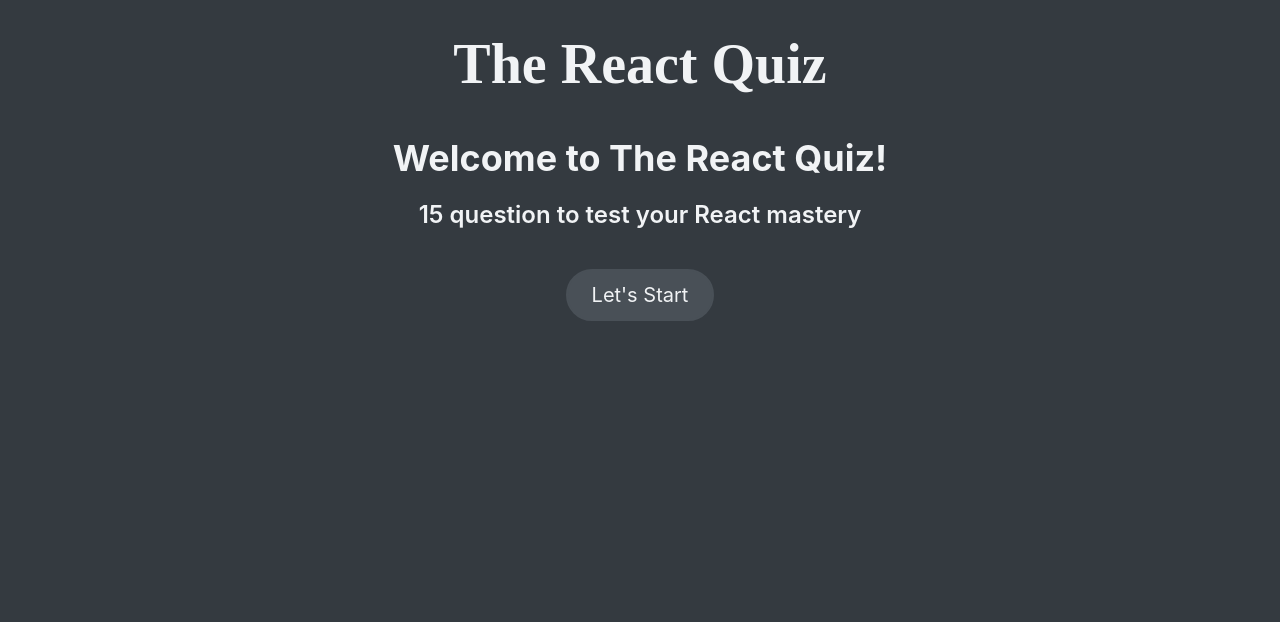
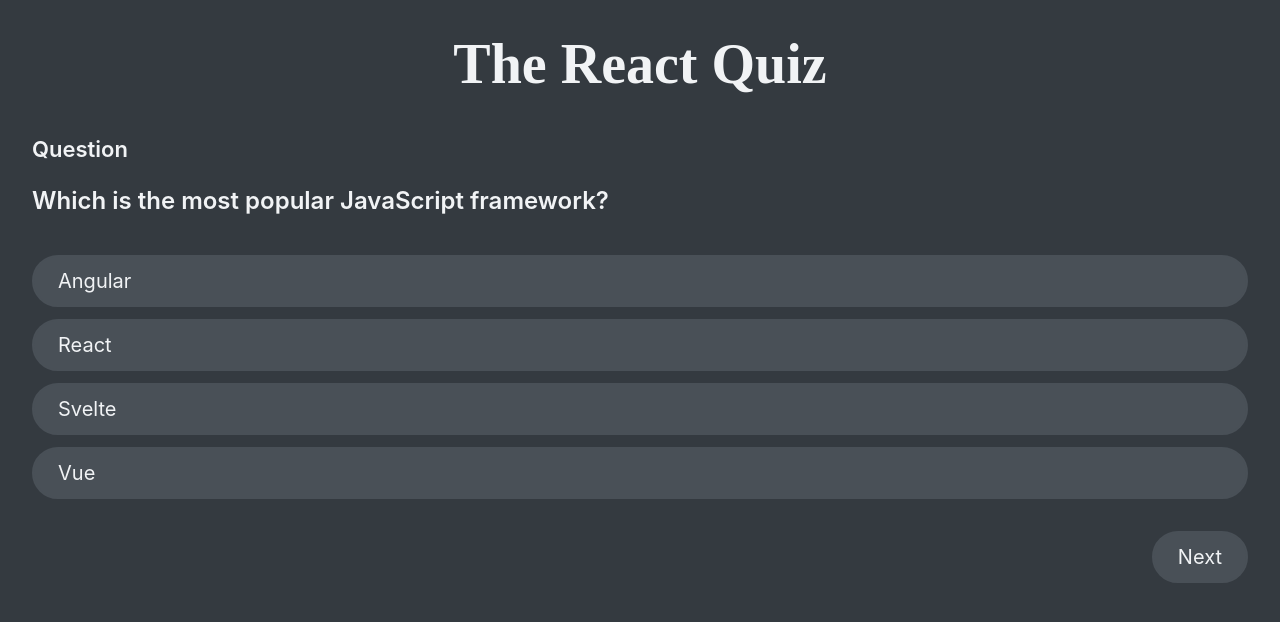
Before and after one commit to goodylove/React-quiz, a React (Create React App) app: page / in a window 1280 px wide. Both pictures are taken after a click on the button "Let's Start". Shown: the top 622 px of the page. Built offline with nearby package versions, Linux system fonts and the light colour scheme; data requests are answered from the project's data file.

Commit message:
add  logic for correct answer

```diff
--- a/src/App.js
+++ b/src/Components/App.js
@@ -4,10 +4,15 @@
 import Loader from "./Loader";
 import Error from "./Error";
 import StartScreen from "./StartScreen";
+import Question from "./Question";
+import NextButton from "./NextButton";
 
 const initialState = {
   questions: [],
   status: "loading",
+  index: 0,
+  answer: null,
+  points: 0,
 };
 
 function reducer(state, action) {
@@ -23,14 +28,34 @@
         ...state,
         status: "error",
       };
+    case "start":
+      return {
+        ...state,
+        status: "active",
+      };
+    case "newAnswer":
+      const question = state.questions.at(state.index);
+      console.log(question);
+      return {
+        ...state,
+        answer: action.payload,
+        points:
+          action.payload === question.correctOption
+            ? question.points
+            : state.points,
+      };
 
     default:
       throw new Error("Unknown type ");
   }
 }
 function App() {
-  const [{ status, questions }, dispatch] = useReducer(reducer, initialState);
-  // deriverd state
+  const [{ status, questions, index, answer }, dispatch] = useReducer(
+    reducer,
+    initialState
+  );
+
+  // derived state
   const numberOfQuest = questions.length;
 
   useEffect(function () {
@@ -50,7 +75,20 @@
       <Main>
         {status === "loading" && <Loader />}
         {status === "error" && <Error />}
-        {status === "ready" && <StartScreen numberOfQuest={numberOfQuest} />}
+        {status === "ready" && (
+          <StartScreen numberOfQuest={numberOfQuest} dispatch={dispatch} />
+        )}
+        {status === "active" && (
+          <>
+            <Question
+              currentQuestion={questions[index]}
+              answer={answer}
+              dispatch={dispatch}
+            />
+
+            <NextButton dispatch={dispatch} />
+          </>
+        )}
       </Main>
     </>
   );
--- /dev/null
+++ b/src/Components/NextButton.jsx
@@ -0,0 +1,5 @@
+import React from "react";
+
+export default function NextButton() {
+  return <button className="btn btn-ui">Next</button>;
+}
--- /dev/null
+++ b/src/Components/Options.js
@@ -0,0 +1,25 @@
+import React from "react";
+
+export default function Options({ currentQuestion, answer, dispatch }) {
+  const hasAnswered = answer !== null;
+  return (
+    <div className="options">
+      {currentQuestion.options.map((option, index) => (
+        <button
+          className={`btn btn-option } ${index === answer ? "answer" : ""} ${
+            hasAnswered
+              ? index === currentQuestion.correctOption
+                ? "correct"
+                : "wrong"
+              : ""
+          }  `}
+          key={index}
+          disabled={hasAnswered}
+          onClick={() => dispatch({ type: "newAnswer", payload: index })}
+        >
+          {option}
+        </button>
+      ))}
+    </div>
+  );
+}
--- /dev/null
+++ b/src/Components/Question.jsx
@@ -0,0 +1,10 @@
+import React from "react";
+import Options from "./Options";
+
+export default function Question({currentQuestion, answer, dispatch }) {
+  return <div>
+    <h4>Question</h4>
+    <h3>{currentQuestion.question}</h3>
+    <Options  currentQuestion={currentQuestion} dispatch={dispatch} answer={answer}/>
+  </div>;
+}
--- /dev/null
+++ b/src/Components/StartScreen.js
@@ -0,0 +1,17 @@
+import React from "react";
+
+export default function StartScreen({ numberOfQuest, dispatch }) {
+  return (
+    <div className="start">
+      <h2>Welcome to The React Quiz!</h2>
+      <h3>{numberOfQuest} question to test your React mastery</h3>
+      <button
+        className="btn btn-ui"
+        onClick={() => dispatch({ type: "start" })}
+      >
+        {" "}
+        Let's Start
+      </button>
+    </div>
+  );
+}
--- a/src/StartScreen.js
+++ /dev/null
@@ -1,11 +0,0 @@
-import React from "react";
-
-export default function StartScreen({ numberOfQuest }) {
-  return (
-    <div className="start">
-      <h2>Welcome to The React Quiz!</h2>
-      <h3>{numberOfQuest} question to test your React mastery</h3>
-      <button className="btn btn-ui"> Let's Start</button>
-    </div>
-  );
-}
--- a/src/index.js
+++ b/src/index.js
@@ -1,7 +1,7 @@
 import React from "react";
 import ReactDOM from "react-dom/client";
+import App from "./Components/App";
 import "./index.css";
-import App from "./App";
 
 const root = ReactDOM.createRoot(document.getElementById("root"));
 root.render(
```
Also changed, not shown: src/Components/DateCounter.js (renamed from src/DateCounter.js), src/Components/Error.js (renamed from src/Error.js), src/Components/Header.js (renamed from src/Header.js), src/Components/Loader.js (renamed from src/Loader.js), src/Components/Main.js (renamed from src/Main.js).
